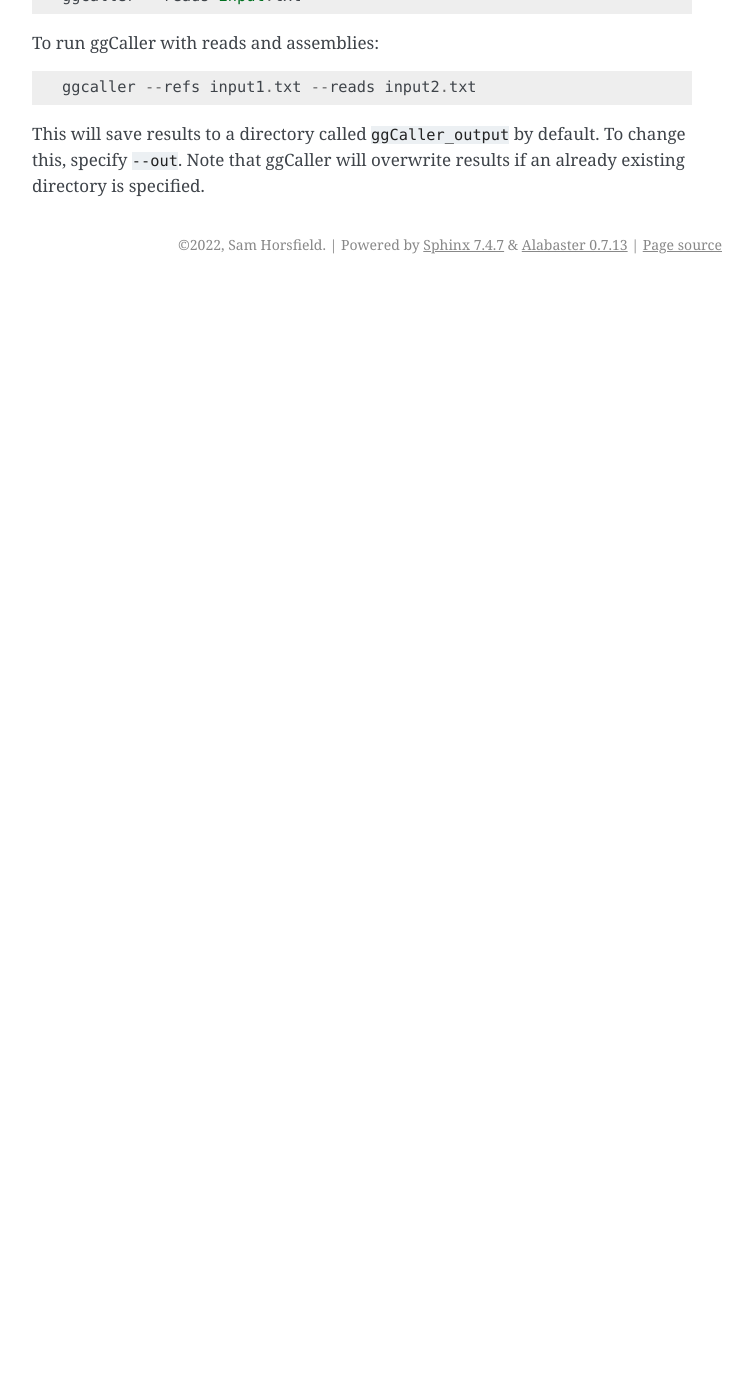
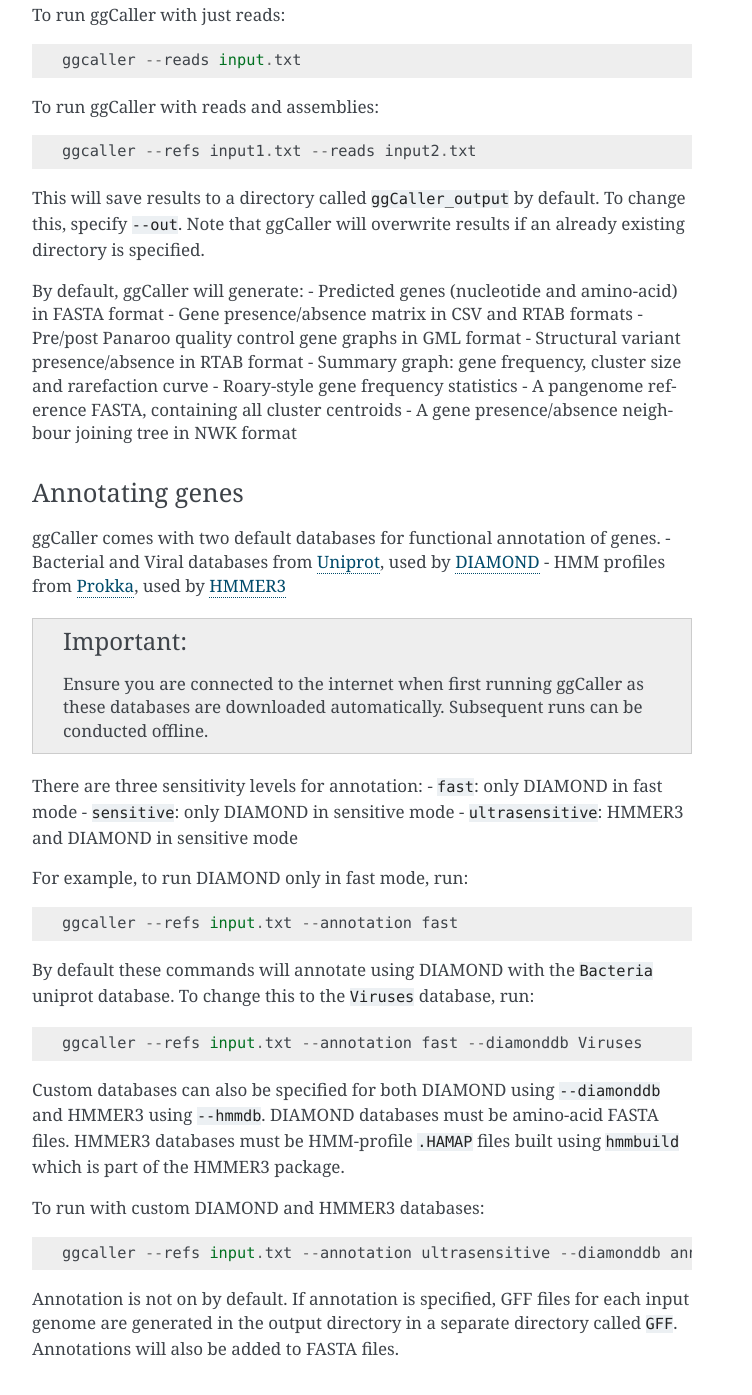
Before and after one commit to bacpop/ggCaller, a Sphinx documentation site: the page built from docs/usage.rst, in a window 1280 px wide and 1400 px high, scrolled down 1018 px. Shown: the top 1395 px of the window, without its empty margins (388-1140 px from the left). Built offline with Sphinx 7.4.7, drawn with Linux system fonts in a browser that asks for light colours; before the commit the page ends 1302 px from its top, so only the background shows below that; some of the changed text lies outside the part shown.

Commit message:
Adds gene annotation to usage.rst

```diff
--- a/docs/usage.rst
+++ b/docs/usage.rst
@@ -11,6 +11,9 @@ the query overlaps with.
 
 Gene calling
 ------------
+
+Predicting genes
+^^^^^^^^^^^^^^^^
 
 To generate an input for ggCaller, create a directory containing of all the sequences you wish to analyses.
 We recommend placing all samples of the same type in a single directory; place read and assembly files in
@@ -44,3 +47,51 @@ To run ggCaller with reads and assemblies::
 
 This will save results to a directory called ``ggCaller_output`` by default. To change this, specify ``--out``.
 Note that ggCaller will overwrite results if an already existing directory is specified.
+
+By default, ggCaller will generate:
+- Predicted genes (nucleotide and amino-acid) in FASTA format
+- Gene presence/absence matrix in CSV and RTAB formats
+- Pre/post Panaroo quality control gene graphs in GML format
+- Structural variant presence/absence in RTAB format
+- Summary graph: gene frequency, cluster size and rarefaction curve
+- Roary-style gene frequency statistics
+- A pangenome reference FASTA, containing all cluster centroids
+- A gene presence/absence neighbour joining tree in NWK format
+
+Annotating genes
+^^^^^^^^^^^^^^^^
+
+ggCaller comes with two default databases for functional annotation of genes.
+- Bacterial and Viral databases from `Uniprot <https://www.uniprot.org/>`_, used by `DIAMOND <https://github.com/bbuchfink/diamond>`_
+- HMM profiles from `Prokka <https://github.com/tseemann/prokka>`_, used by `HMMER3 <https://github.com/EddyRivasLab/hmmer>`_
+
+.. important::
+    Ensure you are connected to the internet
+    when first running ggCaller as these databases
+    are downloaded automatically. Subsequent runs
+    can be conducted offline.
+
+There are three sensitivity levels for annotation:
+- ``fast``: only DIAMOND  in fast mode
+- ``sensitive``: only DIAMOND in sensitive mode
+- ``ultrasensitive``: HMMER3 and DIAMOND in sensitive mode
+
+For example, to run DIAMOND only in fast mode, run::
+
+    ggcaller --refs input.txt --annotation fast
+
+By default these commands will annotate using DIAMOND with the ``Bacteria`` uniprot database.
+To change this to the ``Viruses`` database, run::
+
+    ggcaller --refs input.txt --annotation fast --diamonddb Viruses
+
+Custom databases can also be specified for both DIAMOND using ``--diamonddb`` and HMMER3 using ``--hmmdb``.
+DIAMOND databases must be amino-acid FASTA files. HMMER3 databases must be HMM-profile ``.HAMAP`` files built using
+``hmmbuild`` which is part of the HMMER3 package.
+
+To run with custom DIAMOND and HMMER3 databases::
+
+    ggcaller --refs input.txt --annotation ultrasensitive --diamonddb annotation.fasta --hmmdb annotation.HAMAP
+
+Annotation is not on by default. If annotation is specified, GFF files for each input genome are generated in the output
+directory in a separate directory called ``GFF``. Annotations will also be added to FASTA files.
```
